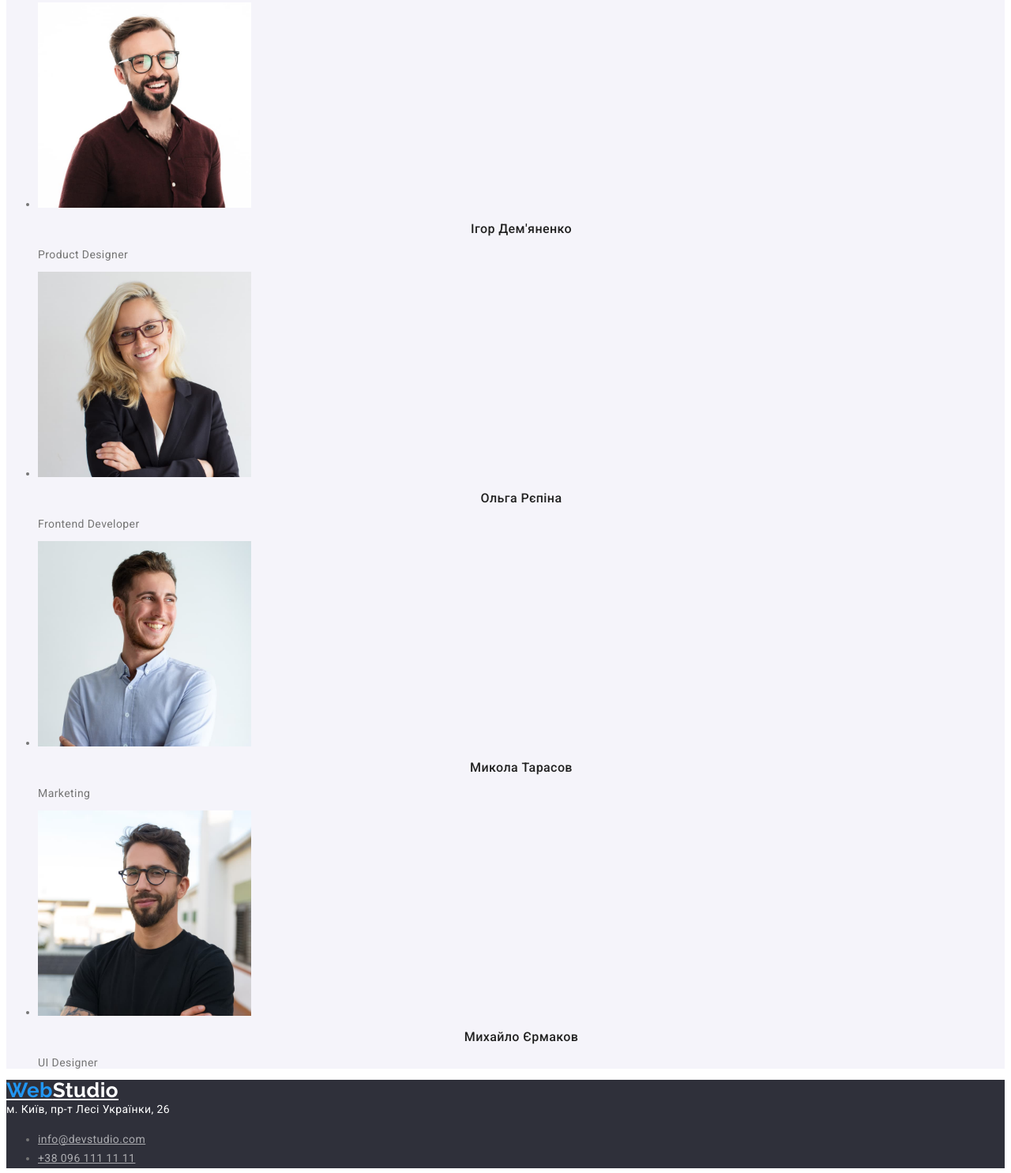
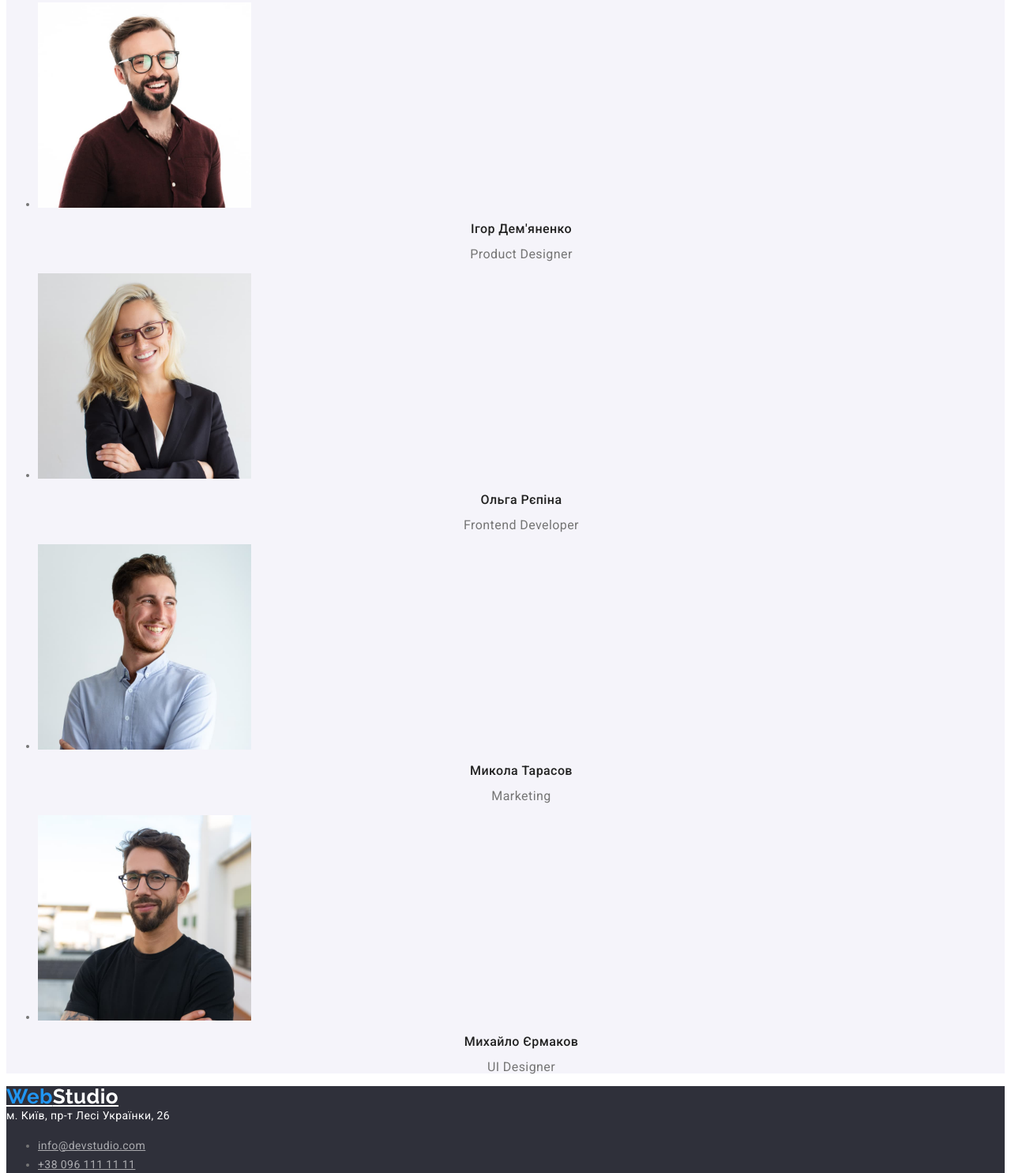
Before and after one commit to Valerii2022/goit-markup-hw-02-FSON, a plain HTML site: page index.html in a window 1280 px wide. Shown: the part 1695-3180 px from the top of the page at 79% size. Drawn offline with Linux system fonts and the light colour scheme.

Commit message:
add class name into the our team section

```diff
--- a/css/style.css
+++ b/css/style.css
@@ -1,3 +1,11 @@
+/* ul {
+  list-style: none;
+}*/
+
+/*a {
+  text-decoration: none;
+}*/
+
 /* primary text color #757575 */
 /* secondary text color  #212121 */
 /* primary background color #2F303A*/
@@ -32,14 +40,6 @@ body {
   line-height: 1;
   text-align: center;
 }
-
-/* ul {
-  list-style: none;
-}*/
-
-/*a {
-  text-decoration: none;
-}*/
 
 /* logo */
 
@@ -146,7 +146,7 @@ body {
   text-align: center;
 }
 
-.team-list>p {
+.team-list .subtitle {
   color: var(--primary-text-color);
   font-size: 16px;
   line-height: 1;
--- a/index.html
+++ b/index.html
@@ -90,22 +90,22 @@
         <li>
           <img src="./images/teamcard-1.jpg" alt="Ігор Дем'яненко" width="270" height="260" />
           <h3 class="title">Ігор Дем'яненко</h3>
-          <p>Product Designer</p>
+          <p class="subtitle">Product Designer</p>
         </li>
         <li>
           <img src="./images/teamcard-2.jpg" alt="Ольга Рєпіна" width="270" height="260" />
           <h3 class="title">Ольга Рєпіна</h3>
-          <p>Frontend Developer</p>
+          <p class="subtitle">Frontend Developer</p>
         </li>
         <li>
           <img src="./images/teamcard-3.jpg" alt="Микола Тарасов" width="270" height="260" />
           <h3 class="title">Микола Тарасов</h3>
-          <p>Marketing</p>
+          <p class="subtitle">Marketing</p>
         </li>
         <li>
           <img src="./images/teamcard-4.jpg" alt="Михайло Єрмаков" width="270" height="260" />
           <h3 class="title">Михайло Єрмаков</h3>
-          <p>UI Designer</p>
+          <p class="subtitle">UI Designer</p>
         </li>
       </ul>
     </section>
```
